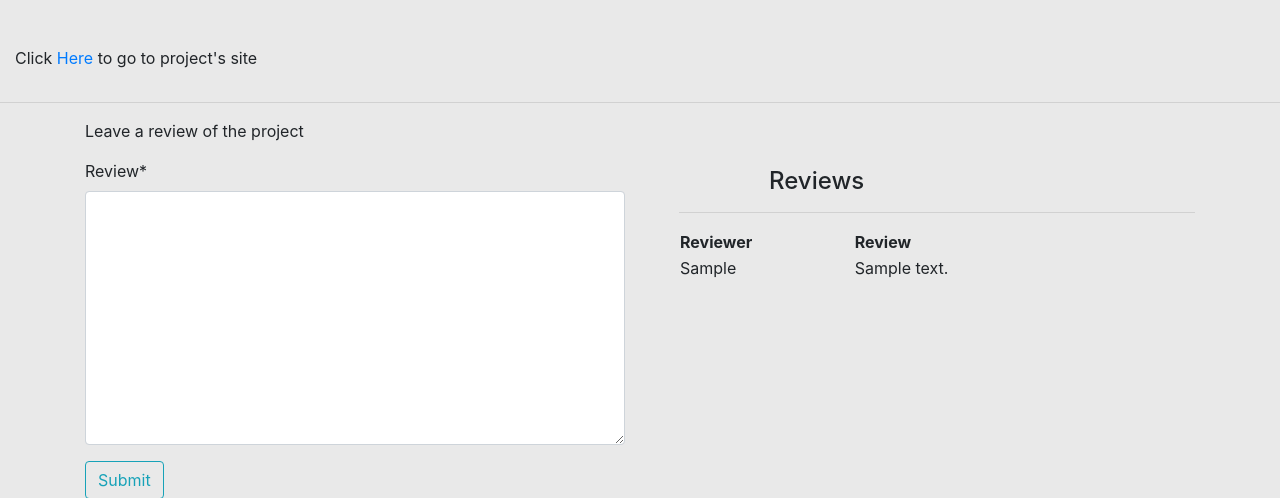
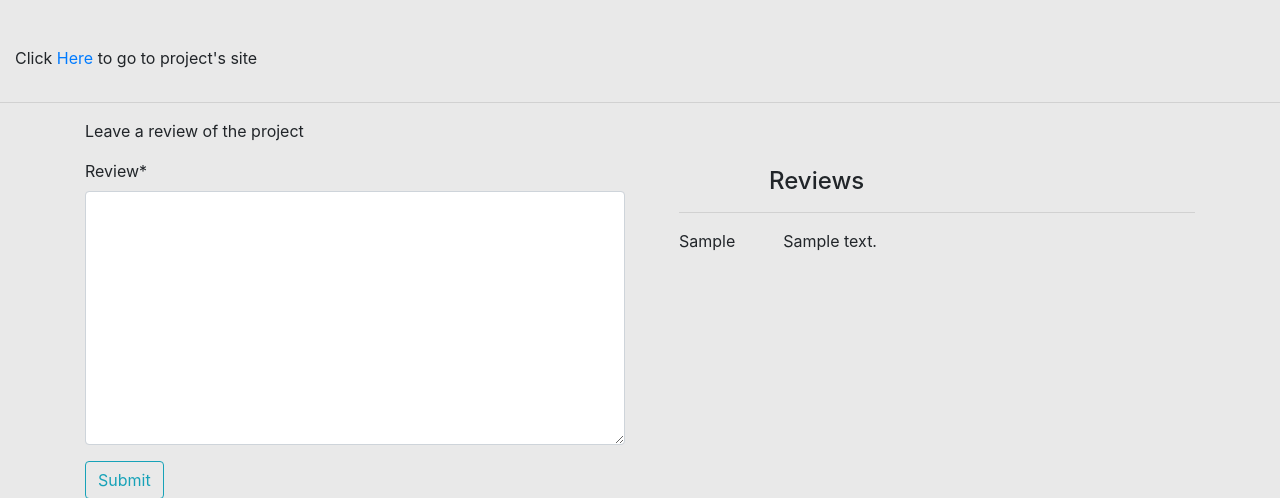
Before and after one commit to Gideon-Muriithi/awwards_clone, a Django app: page /project/1/ in a window 1280 px wide. Shown: the part 954-1452 px from the top of the page. Run offline with Django 3.2, Linux system fonts and the light colour scheme; tables that the repository leaves empty hold one stand-in row (values such as "Sample post"); grey boxes marked "Sample" are stand-in pictures; some libraries are stand-ins or nearby versions.

Commit message:
Modify templates

```diff
--- a/awwards/templates/home.html
+++ b/awwards/templates/home.html
@@ -24,7 +24,7 @@
             </div>
             <div >
               <i class="fas fa-pastafarianism"></i>
-              <p class="ml-4 mt-1 text-muted">{{ project.title }} by {{ project.user }}</p>
+              <p class="ml-4 mt-1 text-muted">{{ project.title }} by {{ project.user|capfirst }}</p>
               <div class="card-footer">
                 <i class="text-secondary">Posted on {{ project.date_posted }}</i>
               </div>
--- a/awwards/templates/project_details.html
+++ b/awwards/templates/project_details.html
@@ -88,18 +88,11 @@
                 <div class="ml-4 mt-5">
                     <h4 style="margin-left: 90px;">Reviews</h4>
                     <hr>
+                    <div>
                     {% for rev in review %}
-                    <table width="400">
-                        <tr>
-                            <th>Reviewer</th>
-                            <th>Review</th>
-                        </tr>
-                        <tr>
-                            <td>{{ rev.user|capfirst }}</td>
-                            <td>{{ rev.review}} </td>
-                        </tr>
-                    </table>
+                            <p>{{ rev.user|capfirst }}<span class="ml-5">{{ rev.review}}</span></p>
                 </div>
+            </div>
                 {% empty %}
                 <p class="alert alert-info">Be the 1st to review</p>
                 {%endfor%}
```
